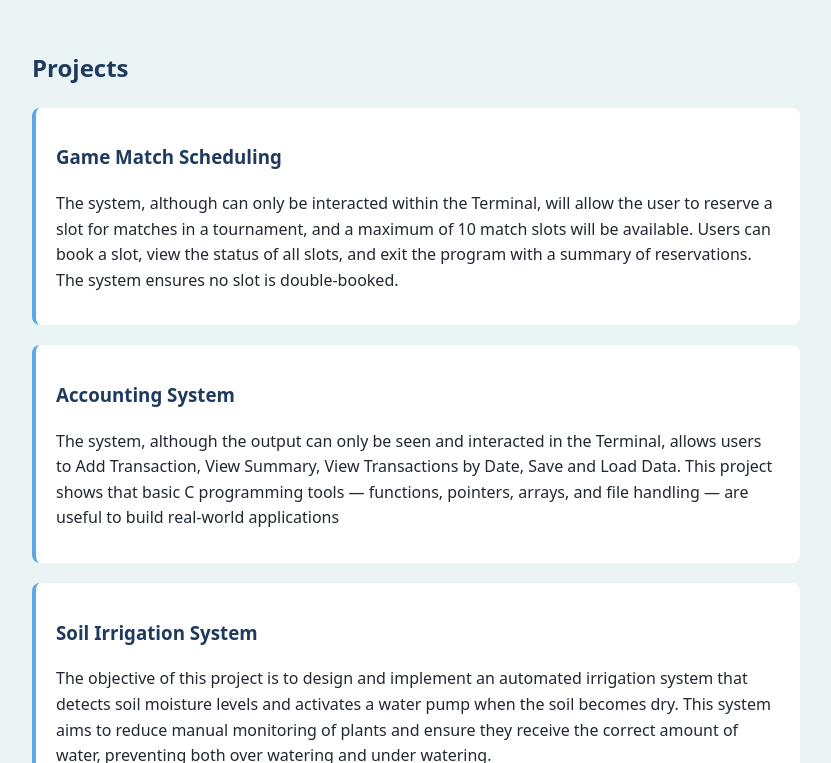
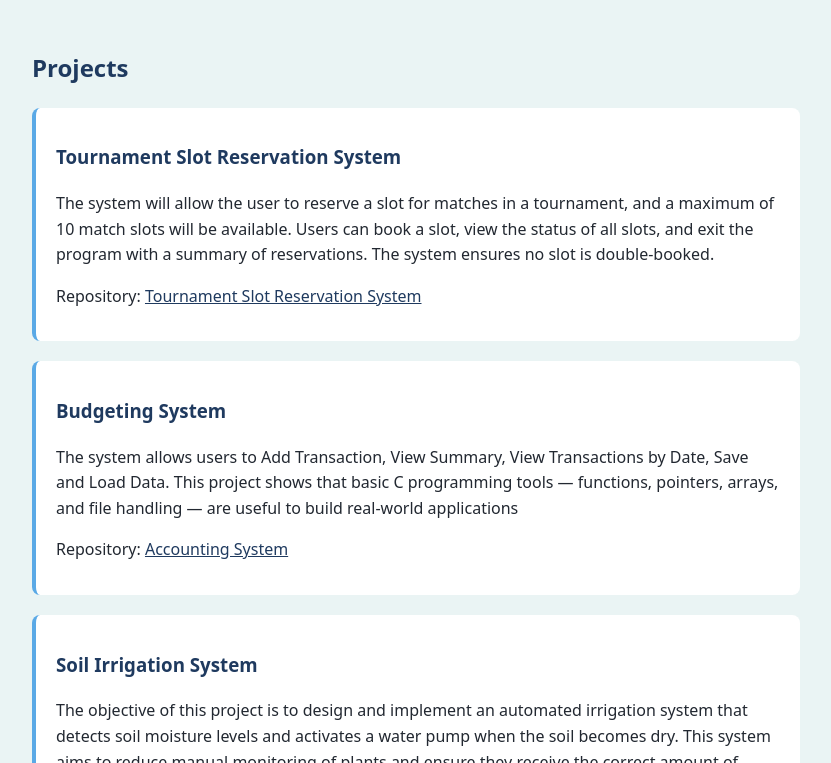
Before and after one commit to filarddd/portfolio, a plain HTML site: page index.html in a window 1280 px wide. Shown: the part 474-1237 px from the top of the page, without its empty margins (224-1055 px from the left). Drawn offline with Linux system fonts and the light colour scheme.

Commit message:
Edited descriptions and Project names

```diff
--- a/index.html
+++ b/index.html
@@ -33,20 +33,25 @@
   <section id="projects">
     <h2>Projects</h2>
     <article>
-      <h3>Game Match Scheduling</h3>
-      <p>The system, although can only be interacted within the Terminal, will allow the user to reserve a slot for matches in a tournament, and a maximum of 10 match slots will be available. Users can book a slot, view the status of all slots, and exit the program with a summary of reservations. The system ensures no slot is double-booked. </p>
-     </article>
+      <h3>Tournament Slot Reservation System</h3>
+      <p>The system will allow the user to reserve a slot for matches in a tournament, and a maximum of 10 match slots will be available. Users can book a slot, view the status of all slots, and exit the program with a summary of reservations. The system ensures no slot is double-booked. </p> <p>Repository: <a href="https://github.com/filarddd/tournament-slot-booking" target="_blank">Tournament Slot Reservation System</a></p>
+    </article>
+
     <article>
-      <h3>Accounting System</h3>
-      <p>The system, although the output can only be seen and interacted in the Terminal, allows users to Add Transaction, View Summary, View Transactions by Date, Save and Load Data. This project shows that basic C programming tools — functions, pointers, arrays, and file handling — are useful to build real-world applications </p>
+      <h3>Budgeting System</h3>
+      <p>The system allows users to Add Transaction, View Summary, View Transactions by Date, Save and Load Data. This project shows that basic C programming tools — functions, pointers, arrays, and file handling — are useful to build real-world applications </p> <p>Repository: <a href="https://github.com/filarddd/budgeting-system" target="_blank">Accounting System</a></p>
     </article>
+
     <article>
       <h3>Soil Irrigation System</h3>
       <p>The objective of this project is to design and implement an automated irrigation system that detects soil moisture levels and activates a water pump when the soil becomes dry. This system aims to reduce manual monitoring of plants and ensure they receive the correct amount of water, preventing both over watering and under watering.</p>
     </article>
+
     <article>
       <h3>Thesis</h3>
-      <p>in progress...</p>
+      <p>in progress...
+
+      </p>
     </article>
   </section>
 
```
